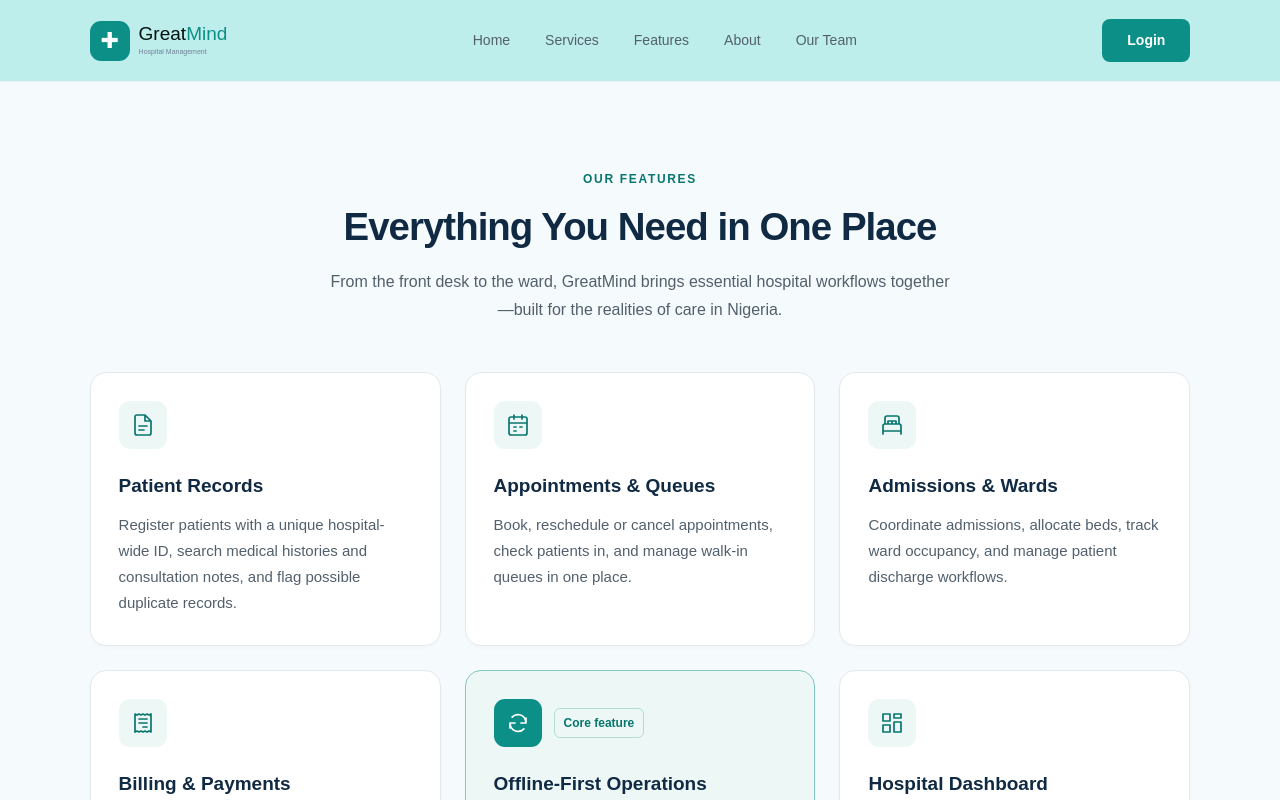
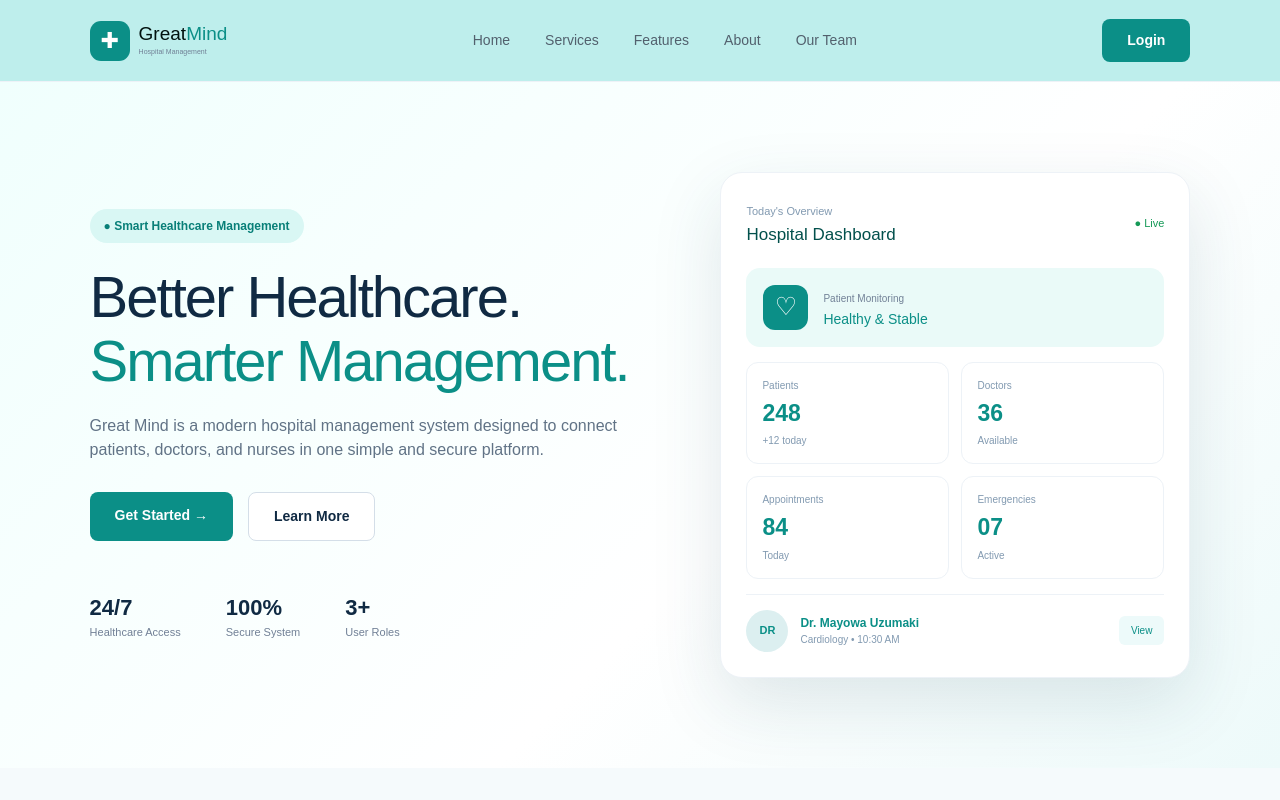
Before and after one commit to lordwisetech/GREAT-MIND-HOSPITAL-MANAGEMENT-SYSTEM, a React (Vite) app: page / in a window 1280 px wide. Shown: the top 800 px of the page. Built offline with nearby package versions, Linux system fonts and the light colour scheme.

Commit message:
fix the landing page

```diff
--- a/src/App.jsx
+++ b/src/App.jsx
@@ -3,7 +3,8 @@ import Features from "./component/Features.jsx";
 import "./App.css";
 import LoginPage from "./pages/loginPage.jsx";
 import AppLayout from "./component/AppLayout.jsx";
-import Hero from "./component/hero_section/hero.jsx";
+import Landing_page from './component/Landing_page.jsx';
+
 
 
 function App() {
@@ -12,7 +13,9 @@ function App() {
       <Routes>
         <Route path="*" element={<h1>404 Not Found</h1>} />
         <Route element={<AppLayout />}>
-          <Route path="/" element={<Features />} />
+
+          <Route path="services" element={<Features />} />
+          <Route path="/" element={<Landing_page />} />
           <Route path="login" element={<LoginPage />} />
           <Route path="features" element={<Features />} />
           <Route path="services" element={<h1>Services Page</h1>} />
```
